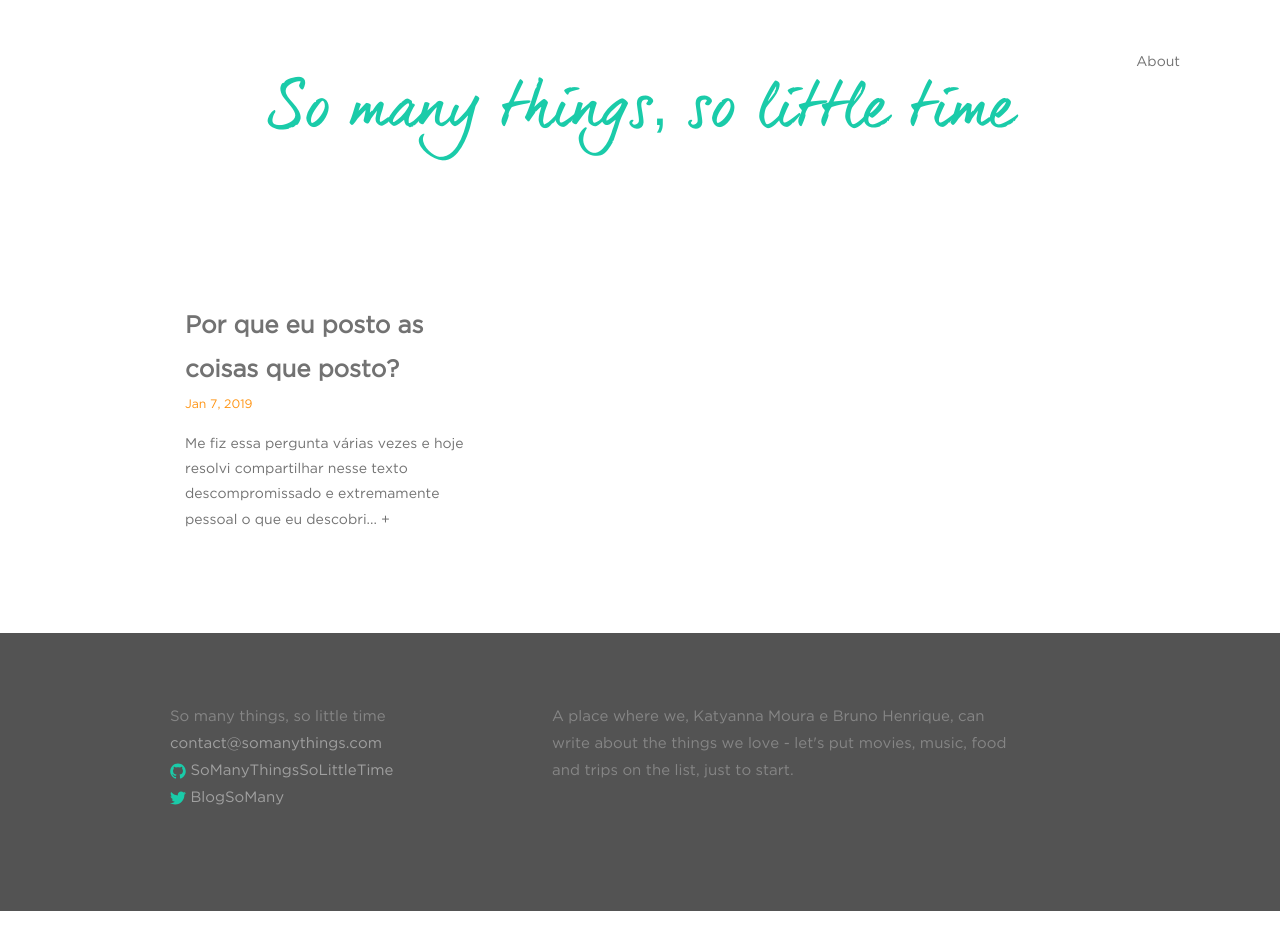
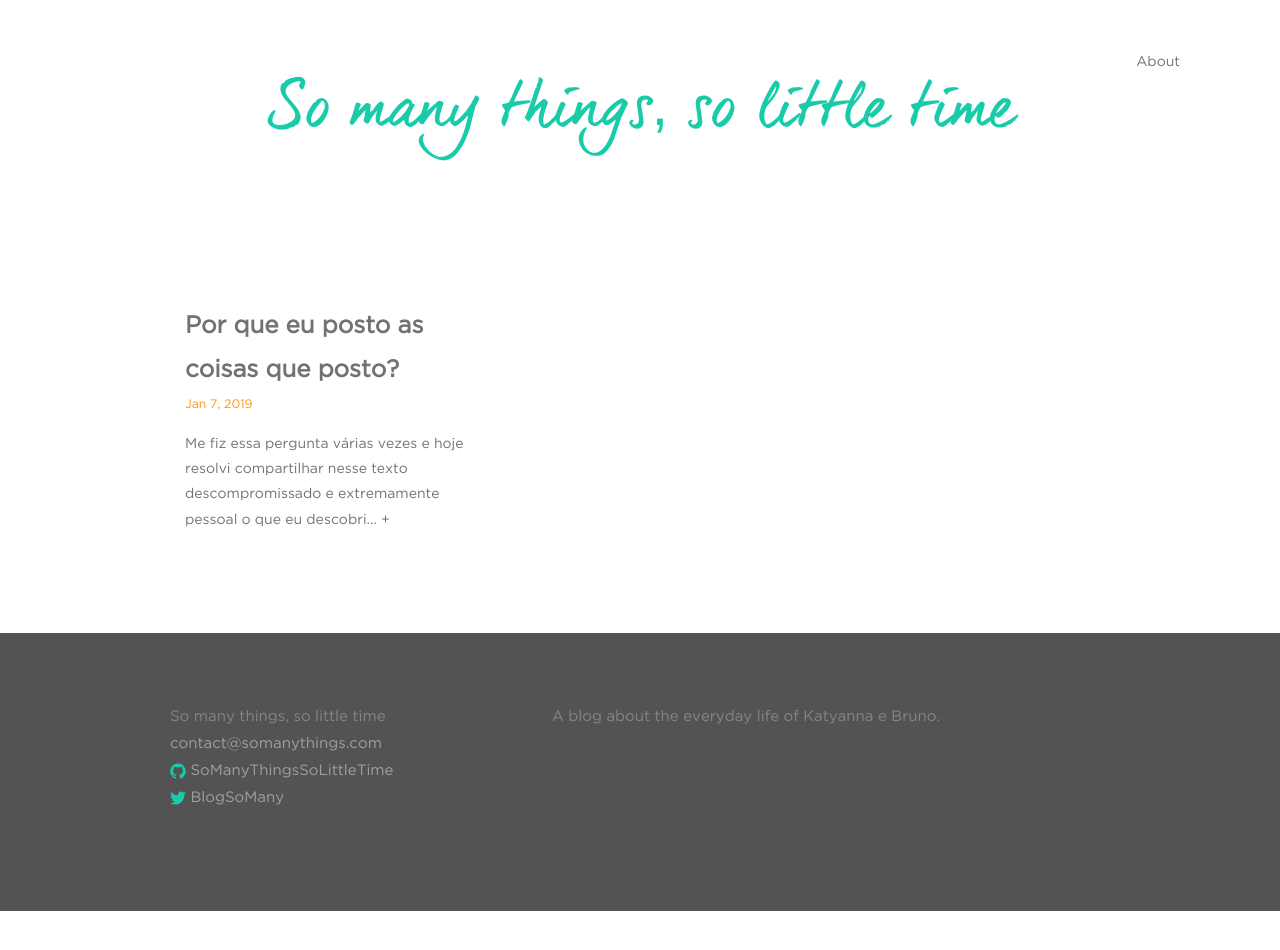
Before and after one commit to somanythingssolittletime/somanythingssolittletime.github.io, a Jekyll site: the page built from index.html, in a window 1280 px wide. Built offline with Jekyll 4.4.1, drawn with Linux system fonts in a browser that asks for light colours; some web fonts are replaced.

Commit message:
Update description

```diff
--- a/_config.yml
+++ b/_config.yml
@@ -2,7 +2,7 @@
 title: So many things, so little time
 email: contact@somanythings.com
 description: > # this means to ignore newlines until "baseurl:"
- A place where we, Katyanna Moura e Bruno Henrique, can write about the things we love - let's put movies, music, food and trips on the list, just to start.
+  A blog about the everyday life of Katyanna e Bruno.
 baseurl: "" # the subpath of your site, e.g. /blog/
 url: "http://somanythings.io" # the base hostname & protocol for your site
 twitter_username: BlogSoMany
```
